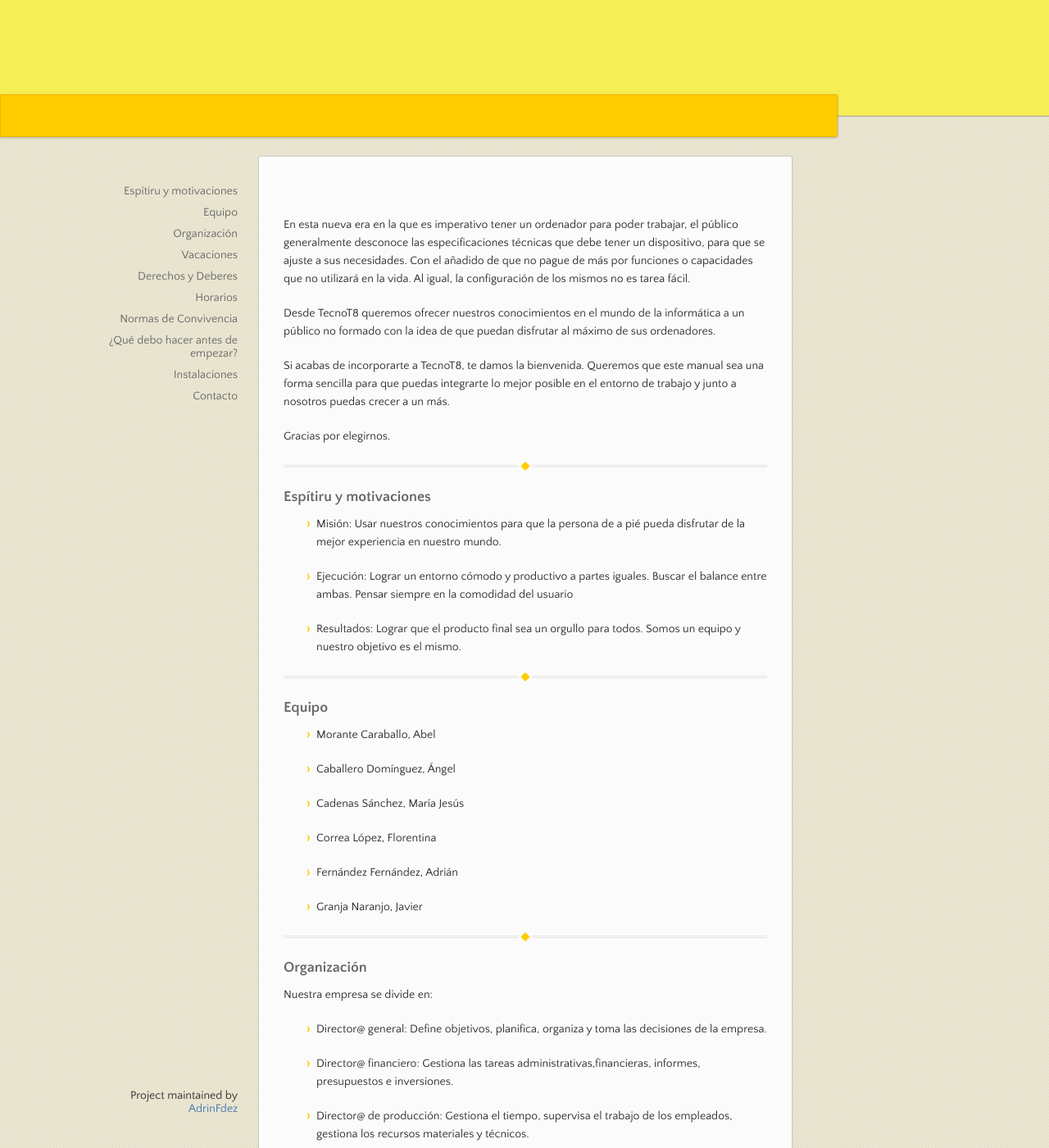
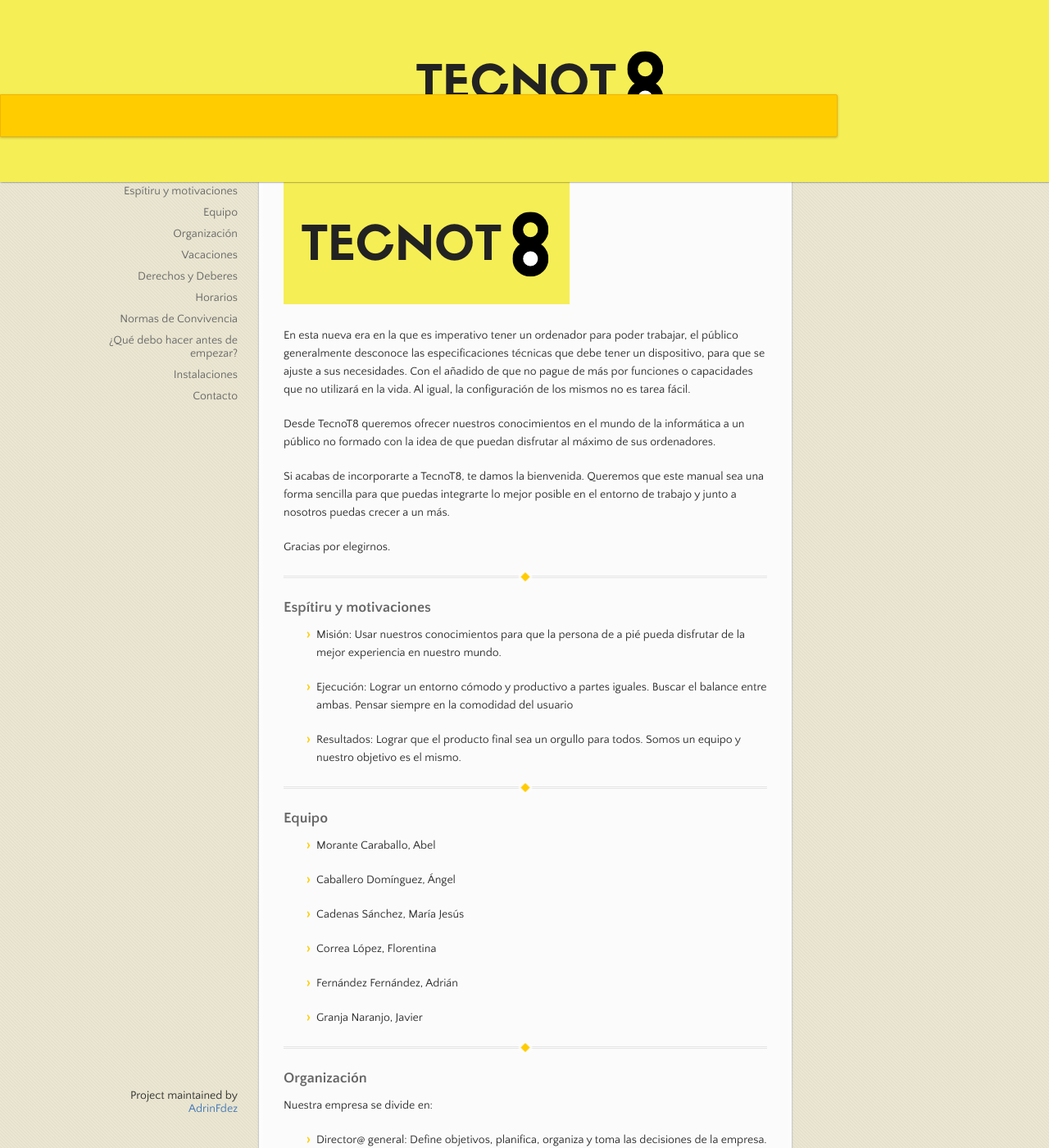
Before and after one commit to AdrinFdez/TecnoT8, a Jekyll site: the page built from index.md, in a window 1280 px wide and 1400 px high. Shown: the whole window at 82% size. Built offline with Jekyll 4.4.1, drawn with Linux system fonts in a browser that asks for light colours; the repository's description, which GitHub fills in, is left out.

Commit message:
Update style.scss

```diff
--- a/assets/css/style.scss
+++ b/assets/css/style.scss
@@ -15,5 +15,5 @@ banner {
 
 img {
 	max-width: 100%;
-	height: 0px;
+	height: auto;
 }
```
